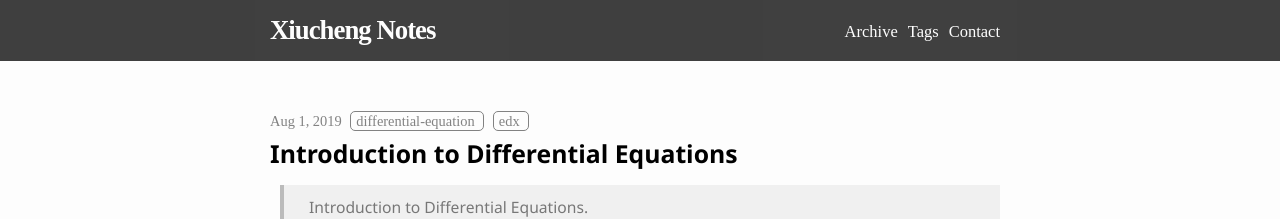
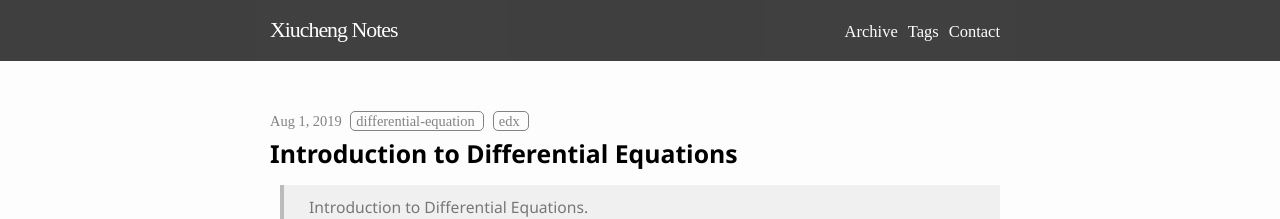
Before and after one commit to boathit/boathit.github.io, a Jekyll site: the page built from index.html, in a window 1280 px wide. Shown: the top 219 px of the page. Built offline with Jekyll 4.4.1, drawn with Linux system fonts in a browser that asks for light colours; some web fonts are replaced.

Commit message:
change title size

```diff
--- a/_sass/minima/_layout.scss
+++ b/_sass/minima/_layout.scss
@@ -10,9 +10,9 @@
 }
 
 .site-title {
-  @include relative-font-size(1.625);
+  @include relative-font-size(1.325);
   font-family: 'Open Sans';
-  font-weight: 700;
+  font-weight: 500;
   color: #ffffff; // $crimson-color;
   line-height: $base-line-height * $base-font-size * 2.25;
   letter-spacing: -1px;
```
